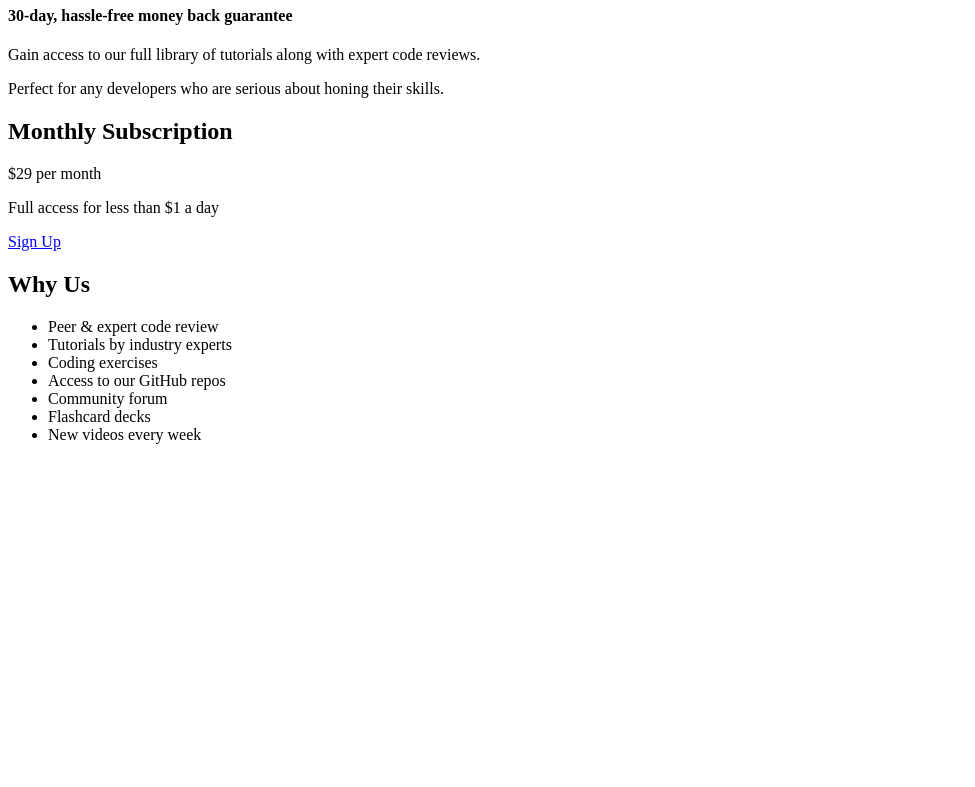
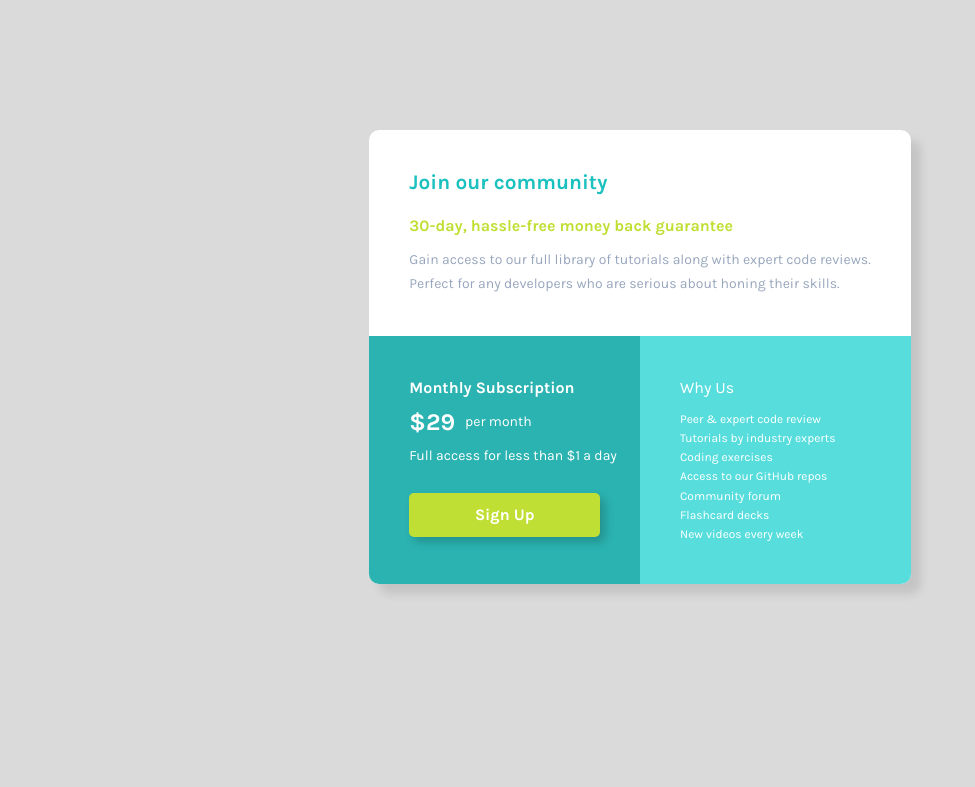
Before and after one commit to Zastawny1997/PROJECT-4---PRICING-CARD, a plain HTML site: page index.html in a window 1280 px wide. Shown: the part 73-860 px from the top of the page, without its empty margins (0-975 px from the left). Before the commit the page ends 800 px from the top, so only its background shows below. Drawn offline with Linux system fonts and the light colour scheme.

Commit message:
Html Modify

```diff
--- a/index.html
+++ b/index.html
@@ -14,7 +14,7 @@
   <!-- Google Font Link -->
 
   <link href="https://fonts.googleapis.com/css2?family=Karla:wght@400;700&display=swap" rel="stylesheet">
-  <link rel="stylesheet" href="/starter code/single-price-grid-component-master/css/style.css">
+  <link rel="stylesheet" href="/css/style.css">
 </head>
 <body>
 <div class="card.container">
```
